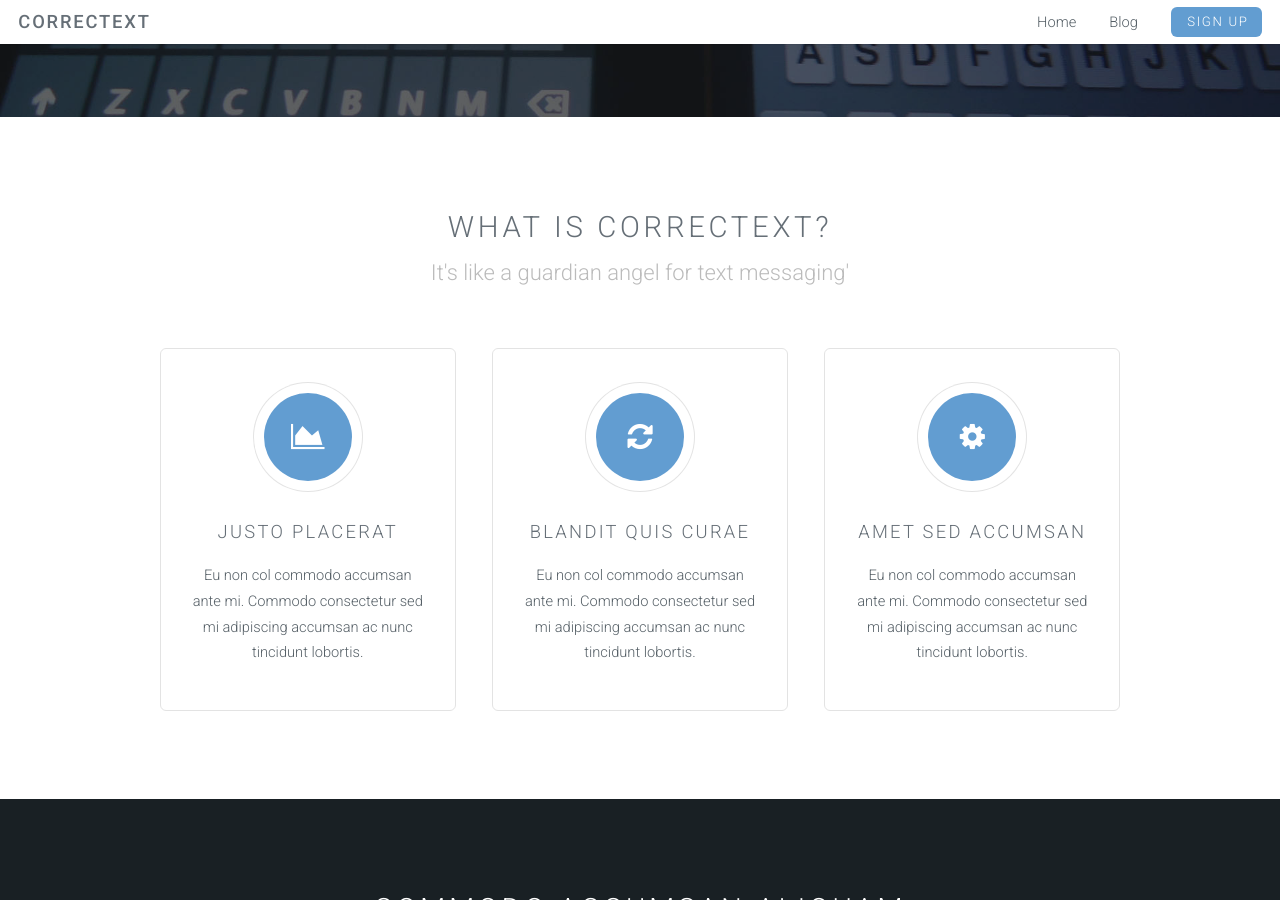
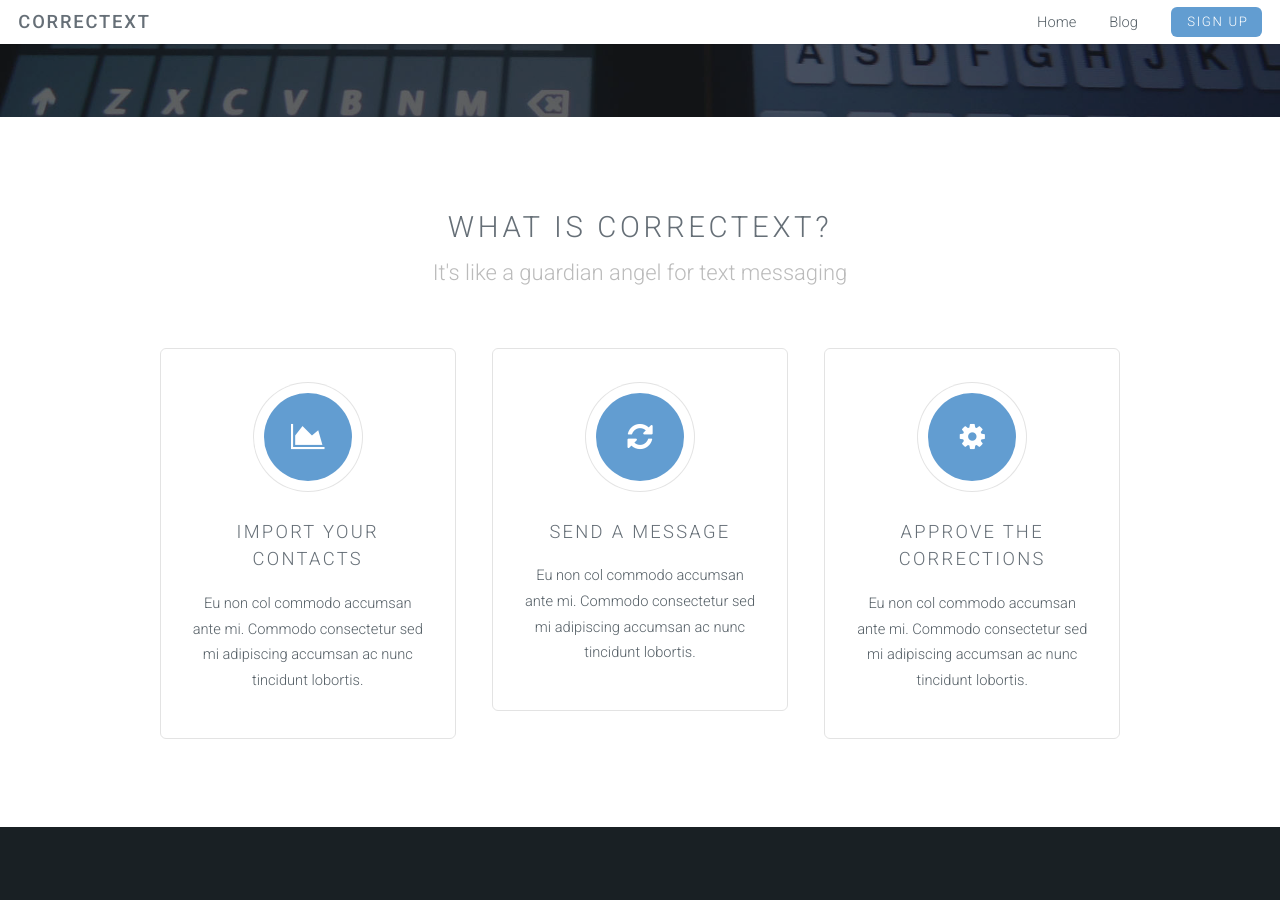
Before and after one commit to LevlUp/correctext, a Jekyll site: the page built from index.html, in a window 1280 px wide and 900 px high, scrolled down 333 px. Built offline with Jekyll 4.4.1, drawn with Linux system fonts in a browser that asks for light colours.

Commit message:
add section headers

```diff
--- a/index.html
+++ b/index.html
@@ -6,28 +6,28 @@ layout: landing-page
 			<section id="one" class="wrapper style1">
 				<header class="major">
 					<h2>What is CorrecText?</h2>
-					<p>It's like a guardian angel for text messaging'</p>
+					<p>It's like a guardian angel for text messaging</p>
 				</header>
 				<div class="container">
 					<div class="row">
 						<div class="4u">
 							<section class="special box">
 								<i class="icon fa-area-chart major"></i>
-								<h3>Justo placerat</h3>
+								<h3>Import Your Contacts</h3>
 								<p>Eu non col commodo accumsan ante mi. Commodo consectetur sed mi adipiscing accumsan ac nunc tincidunt lobortis.</p>
 							</section>
 						</div>
 						<div class="4u">
 							<section class="special box">
 								<i class="icon fa-refresh major"></i>
-								<h3>Blandit quis curae</h3>
+								<h3>Send a Message</h3>
 								<p>Eu non col commodo accumsan ante mi. Commodo consectetur sed mi adipiscing accumsan ac nunc tincidunt lobortis.</p>
 							</section>
 						</div>
 						<div class="4u">
 							<section class="special box">
 								<i class="icon fa-cog major"></i>
-								<h3>Amet sed accumsan</h3>
+								<h3>Approve the Corrections</h3>
 								<p>Eu non col commodo accumsan ante mi. Commodo consectetur sed mi adipiscing accumsan ac nunc tincidunt lobortis.</p>
 							</section>
 						</div>
```
